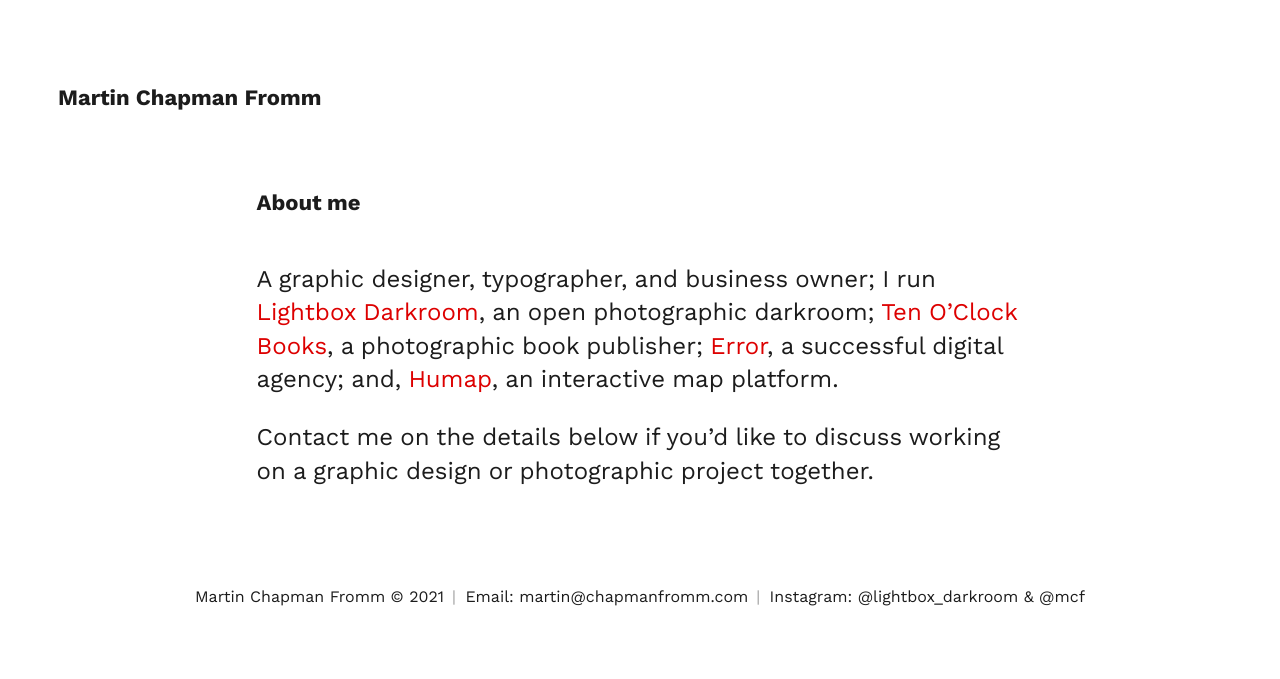
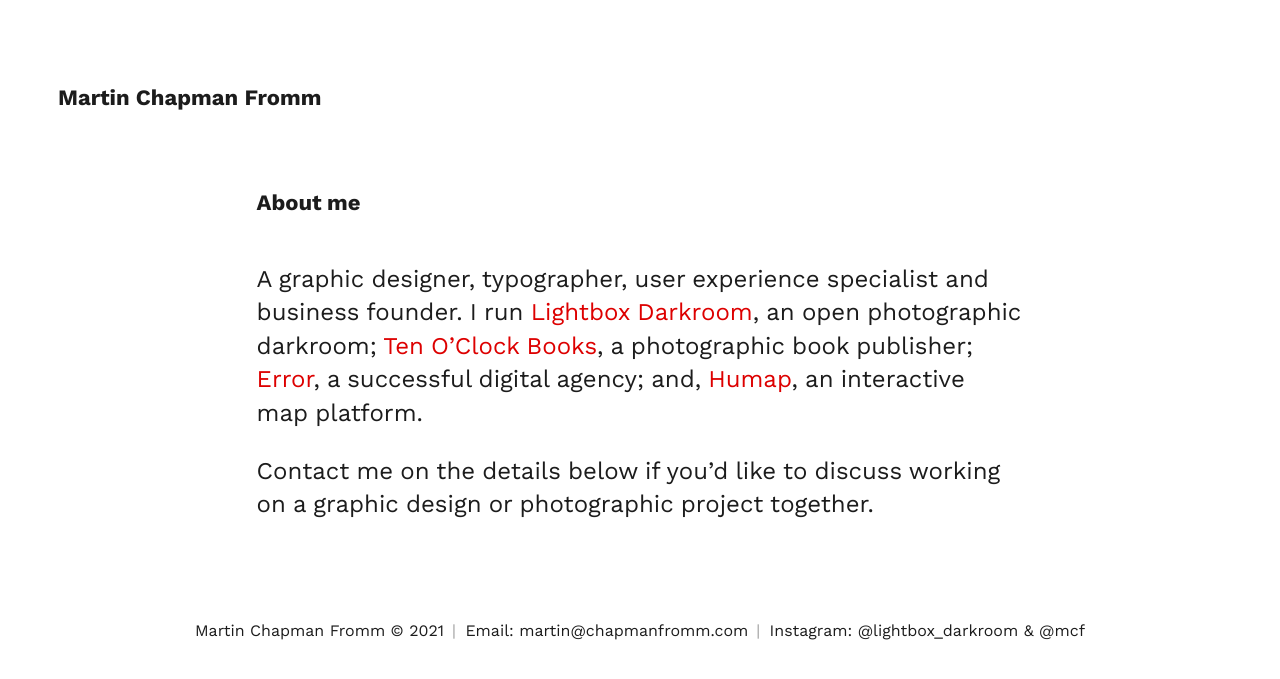
Before and after one commit to martincf/chapmanfromm, a Jekyll site: the page built from index.md, in a window 1280 px wide. Shown: the top 679 px of the page. Built offline with Jekyll 4.4.1, drawn with Linux system fonts in a browser that asks for light colours; our own code applies the rules of GitHub Pages for plain Markdown files.

Commit message:
Text update

```diff
--- a/index.md
+++ b/index.md
@@ -4,6 +4,6 @@
 
 # About me
 
-A graphic designer, typographer, and business owner; I run [Lightbox Darkroom](http://www.lightbox.photo), an open photographic darkroom; [Ten O'Clock Books](https://www.tenoclockbooks.com), a photographic book publisher;  [Error](https://www.error.agency), a successful digital agency; and, [Humap](https://humap.me), an interactive map platform.
+A graphic designer, typographer, user experience specialist and business founder. I run [Lightbox Darkroom](http://www.lightbox.photo), an open photographic darkroom; [Ten O'Clock Books](https://www.tenoclockbooks.com), a photographic book publisher;  [Error](https://www.error.agency), a successful digital agency; and, [Humap](https://humap.me), an interactive map platform.
 
 Contact me on the details below if you'd like to discuss working on a graphic design or photographic project together.
```
Also changed, not shown: 5 other files.
